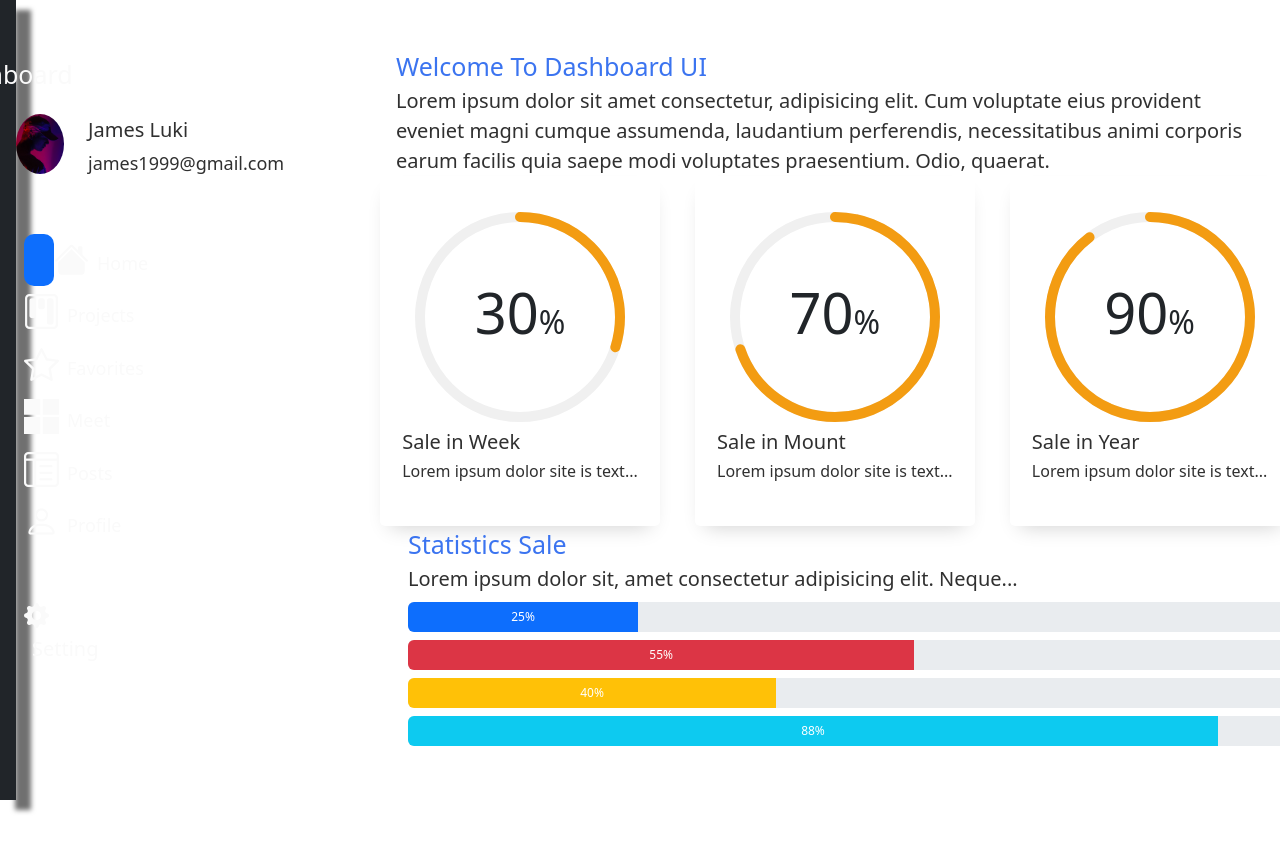
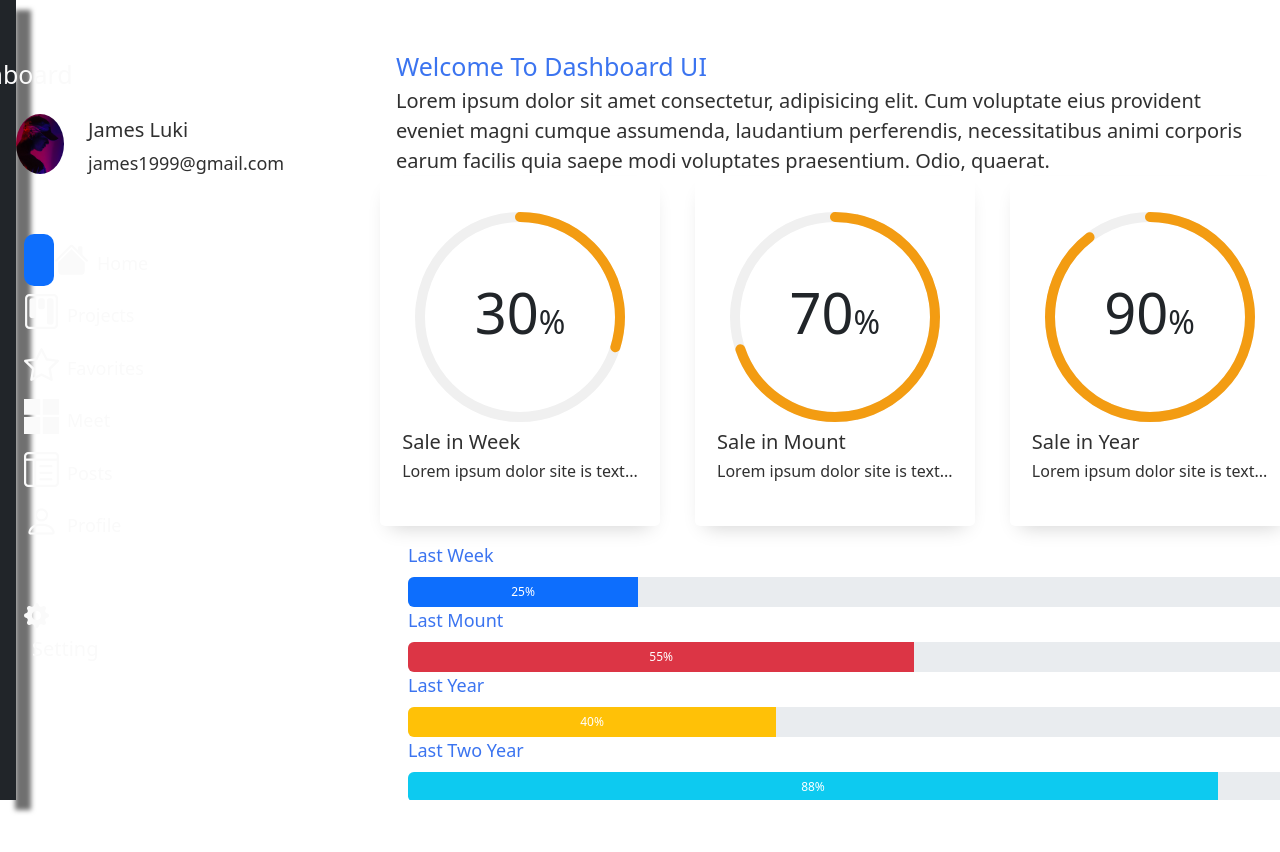
Before and after one commit to alimpp/admin-pannel, a Vue app: page / in a window 1280 px wide. Shown: the top 852 px of the page. Built offline with nearby package versions, Linux system fonts and the light colour scheme.

Commit message:
make progress bar

```diff
--- a/src/components/progressBarHorizontal.vue
+++ b/src/components/progressBarHorizontal.vue
@@ -1,19 +1,21 @@
 <template>
   <div class="horizontal animate__animated animate__backInRight">
-   <div class="column">
-        <span class="blue_color size_c px-5">Statistics Sale</span>
-     <span class="dark_color size_x px-5">Lorem ipsum dolor sit, amet consectetur adipisicing elit. Neque...</span>
+   <div class="column mt-3">
    </div>
      <div class="column col-md-12 mx-5">
+            <span class="blue_color size_y">Last Week</span>
             <div class="progress mt-2" style="height:30px;">
                 <div class="progress-bar"  role="progressbar" style="width: 25%;" aria-valuenow="25" aria-valuemin="0" aria-valuemax="100">25%</div>
             </div>
+            <span class="blue_color size_y">Last Mount</span>
             <div class="progress mt-2"  style="height:30px;">
                 <div class="progress-bar bg-danger" role="progressbar" style="width: 55%;" aria-valuenow="55" aria-valuemin="0" aria-valuemax="100">55%</div>
             </div>
+             <span class="blue_color size_y">Last Year</span>
             <div class="progress mt-2"  style="height:30px;">
                 <div class="progress-bar bg-warning" role="progressbar" style="width: 40%;" aria-valuenow="40" aria-valuemin="0" aria-valuemax="100">40%</div>
             </div>
+             <span class="blue_color size_y">Last Two Year</span>
             <div class="progress mt-2"  style="height:30px;">
                 <div class="progress-bar bg-info" role="progressbar" style="width: 88%;" aria-valuenow="88" aria-valuemin="0" aria-valuemax="100">88%</div>
             </div>
```
Also changed, not shown: 1 other file (tests, documents, lock files or other folders).
